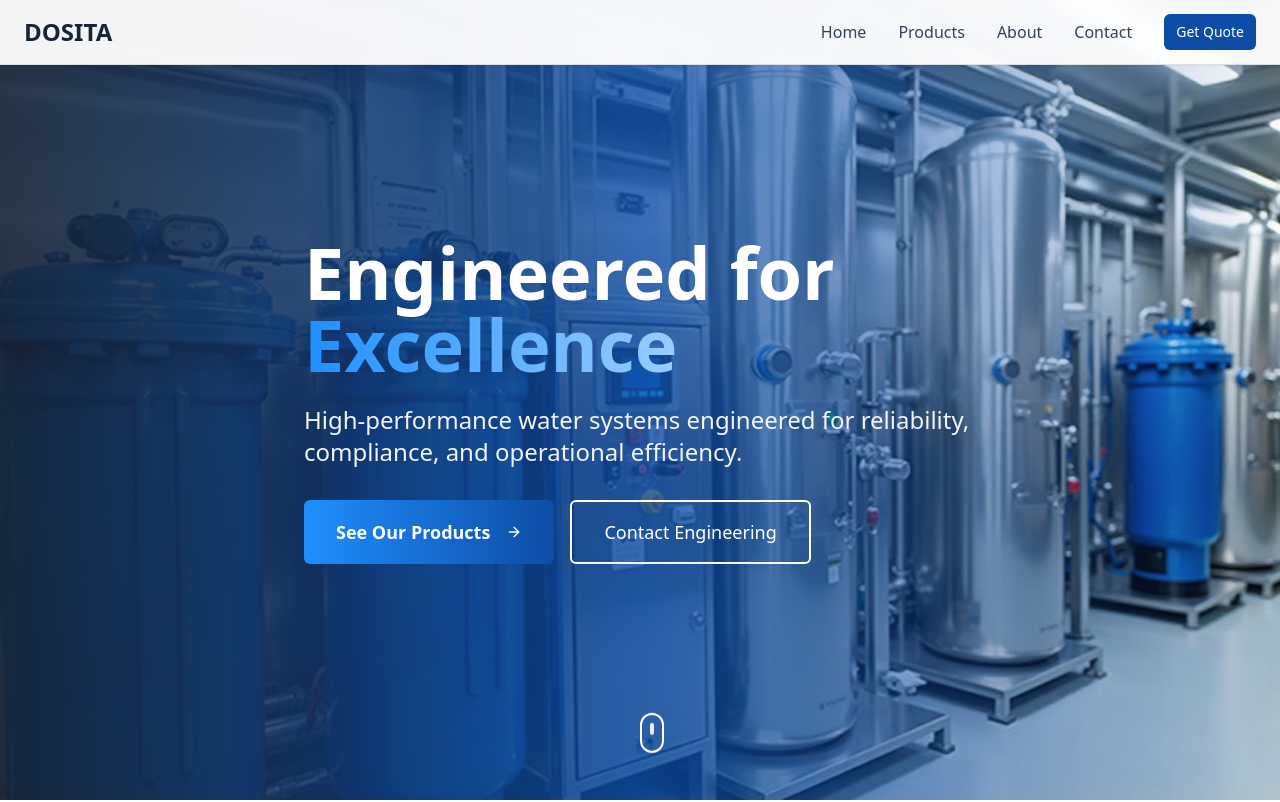
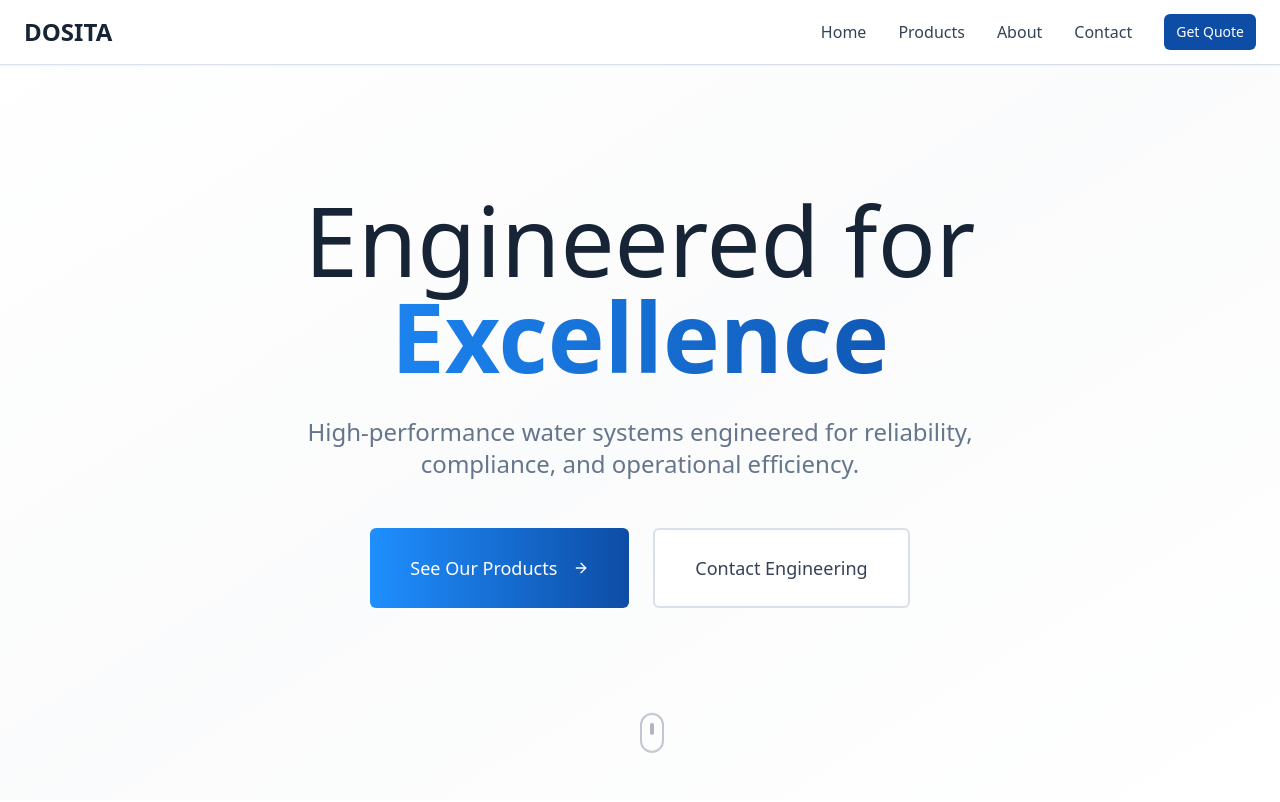
Before and after one commit to AhmadOttoman/dosita-water-solutions, a React (Vite) app: page / in a window 1280 px wide. Shown: the top 802 px of the page. Built offline with nearby package versions, Linux system fonts and the light colour scheme.

Commit message:
Refactor: Remove hero background image
Remove the background image from the hero section to simplify the layout. Adjust fonts and styling to maintain a sleek and modern aesthetic.

```diff
--- a/src/components/HeroSection.tsx
+++ b/src/components/HeroSection.tsx
@@ -1,49 +1,39 @@
+
 import { Button } from "@/components/ui/button";
-import heroEquipment from "@/assets/hero-equipment.jpg";
 import { ArrowRight } from "lucide-react";
 
 const HeroSection = () => {
   return (
-    <section className="relative min-h-screen flex items-center justify-center overflow-hidden">
-      {/* Background Image */}
-      <div className="absolute inset-0 z-0">
-        <img
-          src={heroEquipment}
-          alt="Industrial water treatment equipment"
-          className="w-full h-full object-cover"
-        />
-        <div className="absolute inset-0 bg-gradient-to-r from-engineering-navy/90 via-industrial-blue/80 to-transparent"></div>
-      </div>
-
+    <section className="relative min-h-screen flex items-center justify-center bg-gradient-to-br from-background via-secondary/30 to-background">
       {/* Content */}
-      <div className="relative z-10 max-w-7xl mx-auto px-6 text-white">
-        <div className="max-w-2xl">
-          <h1 className="text-5xl md:text-7xl font-bold mb-6 leading-tight">
+      <div className="relative z-10 max-w-7xl mx-auto px-6 text-center">
+        <div className="max-w-4xl mx-auto">
+          <h1 className="text-6xl md:text-8xl font-light mb-8 leading-tight text-engineering-navy">
             Engineered for
-            <span className="block text-primary bg-gradient-to-r from-primary to-white bg-clip-text text-transparent">
+            <span className="block font-bold text-primary bg-gradient-to-r from-primary to-industrial-blue bg-clip-text text-transparent">
               Excellence
             </span>
           </h1>
 
-          <p className="text-xl md:text-2xl mb-8 text-gray-100 leading-relaxed">
+          <p className="text-xl md:text-2xl mb-12 text-muted-foreground leading-relaxed max-w-3xl mx-auto font-light">
             High-performance water systems engineered for reliability,
             compliance, and operational efficiency.
           </p>
 
-          <div className="flex flex-col sm:flex-row gap-4">
+          <div className="flex flex-col sm:flex-row gap-6 justify-center">
             <Button
               variant="hero"
               size="lg"
-              className="text-lg px-8 py-4 h-auto"
+              className="text-lg px-10 py-6 h-auto font-medium"
             >
               See Our Products
               <ArrowRight className="ml-2 h-5 w-5" />
             </Button>
 
             <Button
-              variant="outline-white"
+              variant="outline"
               size="lg"
-              className="text-lg px-8 py-4 h-auto"
+              className="text-lg px-10 py-6 h-auto font-medium border-2 hover:bg-primary hover:text-white hover:border-primary"
             >
               Contact Engineering
             </Button>
@@ -53,8 +43,8 @@ const HeroSection = () => {
 
       {/* Decorative Elements */}
       <div className="absolute bottom-10 left-1/2 transform -translate-x-1/2 animate-bounce">
-        <div className="w-6 h-10 border-2 border-white rounded-full flex justify-center">
-          <div className="w-1 h-3 bg-white rounded-full mt-2 animate-pulse"></div>
+        <div className="w-6 h-10 border-2 border-muted-foreground/40 rounded-full flex justify-center">
+          <div className="w-1 h-3 bg-muted-foreground/60 rounded-full mt-2 animate-pulse"></div>
         </div>
       </div>
     </section>
```
